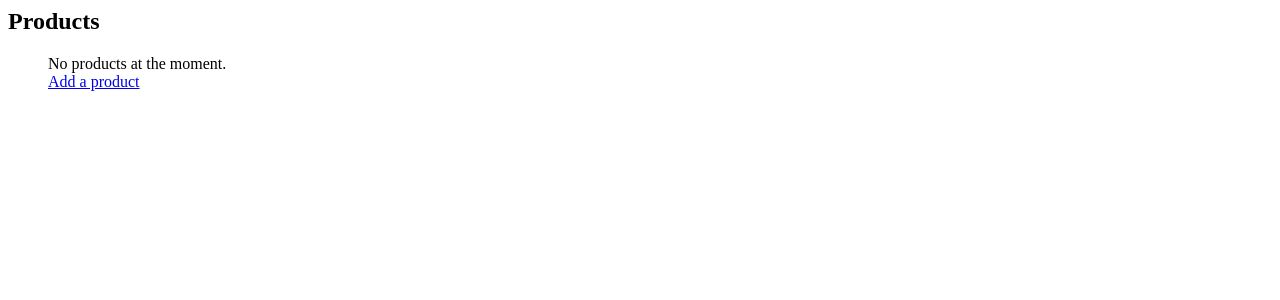
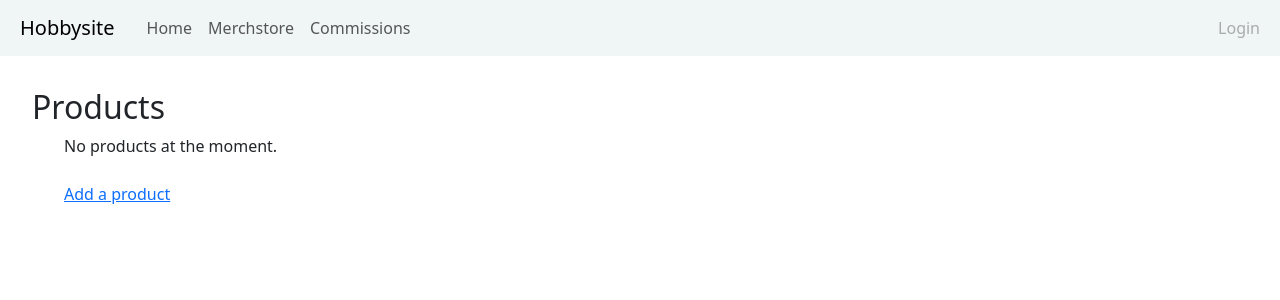
Before and after one commit to tttrono/hobbysite-F-20, a Django app: page /merchstore/items in a window 1280 px wide. Shown: the top 300 px of the page. Run offline with Django 4.2, Linux system fonts and the light colour scheme; data that the repository does not hold is empty; some libraries are stand-ins or nearby versions.

Commit message:
Updated templates to load bootstrap css.

```diff
--- a/hobbysite/hobbysite/settings.py
+++ b/hobbysite/hobbysite/settings.py
@@ -42,6 +42,7 @@ INSTALLED_APPS = [
     'django.contrib.sessions',
     'django.contrib.messages',
     'django.contrib.staticfiles',
+    'django_bootstrap5',
     'merchstore',
 ]
 
@@ -122,6 +123,9 @@ USE_TZ = True
 # https://docs.djangoproject.com/en/4.2/howto/static-files/
 
 STATIC_URL = 'static/'
+STATICFILES_DIRS = [
+    os.path.join(BASE_DIR,'hobbysite/static'),
+]
 
 # Default primary key field type
 # https://docs.djangoproject.com/en/4.2/ref/settings/#default-auto-field
--- /dev/null
+++ b/hobbysite/hobbysite/static/css/main.css
@@ -0,0 +1,3 @@
+* { box-sizing: border-box; }
+/*body { margin: 8px; padding: 8px; }*/
+div.content { margin: 16px; padding: 16px; }
--- a/hobbysite/hobbysite/templates/base.html
+++ b/hobbysite/hobbysite/templates/base.html
@@ -1,12 +1,58 @@
 <!DOCTYPE html>
 {% load static %}
+
 <html lang="en-US">
 <head>
+	<link href="https://cdn.jsdelivr.net/npm/bootstrap@5.3.5/dist/css/bootstrap.min.css" rel="stylesheet" integrity="sha384-SgOJa3DmI69IUzQ2PVdRZhwQ+dy64/BUtbMJw1MZ8t5HZApcHrRKUc4W0kG879m7" crossorigin="anonymous">
+	<link rel="stylesheet" href="{% static 'css/main.css' %}">
+
 	<title> Hobbysite - {% block title %}{% endblock %} </title>
 </head>
+
 <body>
+	<nav class="navbar navbar-expand-md navbar-light " style="background-color: #f0f5f5">
+
+		<div class="container-fluid">
+			<div>
+				<ul class="navbar-nav">
+					<li class="nav-item">
+						<a class="nav-link navbar-brand" href="/"> Hobbysite </a>
+					</li>
+					<li class="nav-item">
+						<a class="nav-link" href="/"> Home </a>
+					</li>
+					<li class="nav-item">
+						<a class="nav-link" href="/merchstore/items"> Merchstore </a>
+					</li>
+					<li class="nav-item">
+						<a class="nav-link" href="/commissions/list"> Commissions </a>
+					</li>
+				</ul>
+			</div>
+
+			<div>
+				<ul class="navbar-nav">
+	              	{% if user.is_authenticated %}
+					  	<li class="nav-item">
+		                	<a class="nav-item nav-link disabled" href="" >Profile</a>
+						</li>
+						<li class="nav-item">
+		                	<a class="nav-item nav-link disabled" href="" >Logout</a>
+		              	</li>
+					{% else %}
+						<li class="nav-item">
+		                	<a class="nav-item nav-link disabled" href="" >Login</a>
+						</li>
+	              	{% endif %}
+				</ul>
+            </div>
+		</div>
+	</nav>
+	<script src="https://cdn.jsdelivr.net/npm/bootstrap@5.3.5/dist/js/bootstrap.bundle.min.js" integrity="sha384-k6d4wzSIapyDyv1kpU366/PK5hCdSbCRGRCMv+eplOQJWyd1fbcAu9OCUj5zNLiq" crossorigin="anonymous"></script>
+
 	<div id="content">
-			{% block content %}{% endblock %}
-		</div>
+		{% block content %}{% endblock %}
+	</div>
+
 </body>
 </html>
--- a/hobbysite/merchstore/templates/items.html
+++ b/hobbysite/merchstore/templates/items.html
@@ -1,8 +1,11 @@
-<html>
-    <head>
-        <title>Products</title>
-    </head>
-    <body>
+{% extends 'base.html' %}
+
+{% block title %} Products {% endblock title %}
+
+{% block content%}
+
+	<div class="content">
+
         <h2> Products </h2>
 		<ul>
 			{% if products %}
@@ -18,10 +21,12 @@
 
 				{% endfor %}
 			{% else %}
-				No products at the moment.
+				No products at the moment. <br>
 			{% endif %}
 
 			<br><a href= "{% url 'merchstore:add' %}" > Add a product </a> <br>
         </ul>
-    </body>
-</html>
+
+	</div>
+
+{% endblock %}
```
Also changed, not shown: hobbysite/hobbysite/templates/home.html (+9 -5 lines), hobbysite/merchstore/templates/add_product_type.html (+7 -3 lines), hobbysite/merchstore/templates/item.html (+15 -10 lines), hobbysite/merchstore/templates/item_add.html (+12 -7 lines), hobbysite/merchstore/templates/item_update.html (+13 -7 lines).
